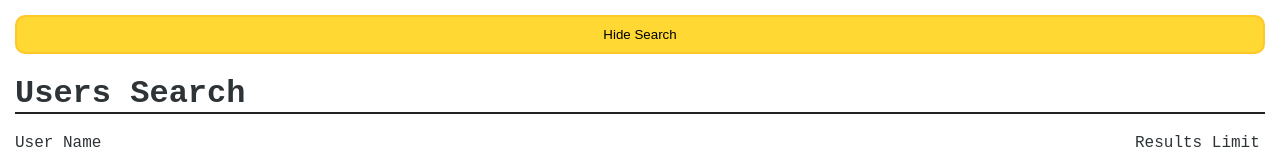
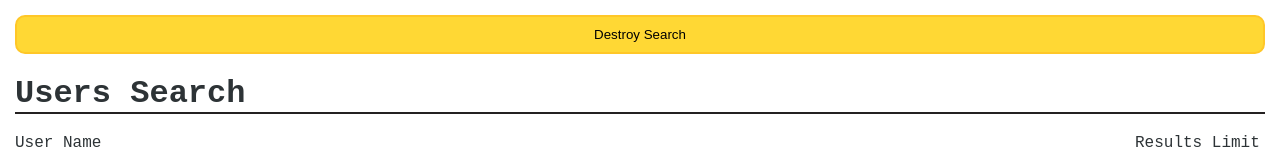
Before and after one commit to DMezhenskyi/angular-top-rxjs-mistakes, an Angular app: page / in a window 1280 px wide. Shown: the top 150 px of the page. Built offline with nearby package versions, Linux system fonts and the light colour scheme; no server answers.

Commit message:
initial state

```diff
--- a/src/app/app.component.ts
+++ b/src/app/app.component.ts
@@ -14,5 +14,5 @@ import { UserSearchComponent } from './user-search/user-search.component';
 })
 export class AppComponent {
   show = signal(true);
-  buttonText = computed(() => (this.show() ? 'Hide Search' : 'Show Search'));
+  buttonText = computed(() => (this.show() ? 'Destroy Search' : 'Show Search'));
 }
--- a/src/app/user-search/user-search.component.ts
+++ b/src/app/user-search/user-search.component.ts
@@ -1,6 +1,6 @@
 import { Component, inject } from '@angular/core';
 import { FormControl, FormGroup, ReactiveFormsModule } from '@angular/forms';
-import { debounceTime, distinctUntilKeyChanged, map, shareReplay, switchMap, tap } from 'rxjs';
+import { debounceTime, distinctUntilKeyChanged, map, shareReplay, startWith, switchMap, tap } from 'rxjs';
 import { UsersService } from '../users.service';
 import { AsyncPipe } from '@angular/common';
 
@@ -50,11 +50,12 @@ export class UserSearchComponent {
     }),
     tap((trimmedConfig) => localStorage.setItem('searchConfig', JSON.stringify(trimmedConfig)))
   );
+  usersService = inject(UsersService);
 
-  usersService = inject(UsersService);
   users$ = this.searchConfig$.pipe(
-    switchMap((searchConfig) => this.usersService.findUsers(searchConfig)),
-    shareReplay(1)
+    startWith(this.searchConfigForm.value),
+    switchMap(
+      (searchConfig) => this.usersService.findUsers(searchConfig)
+    ),
   )
-
 }
```
